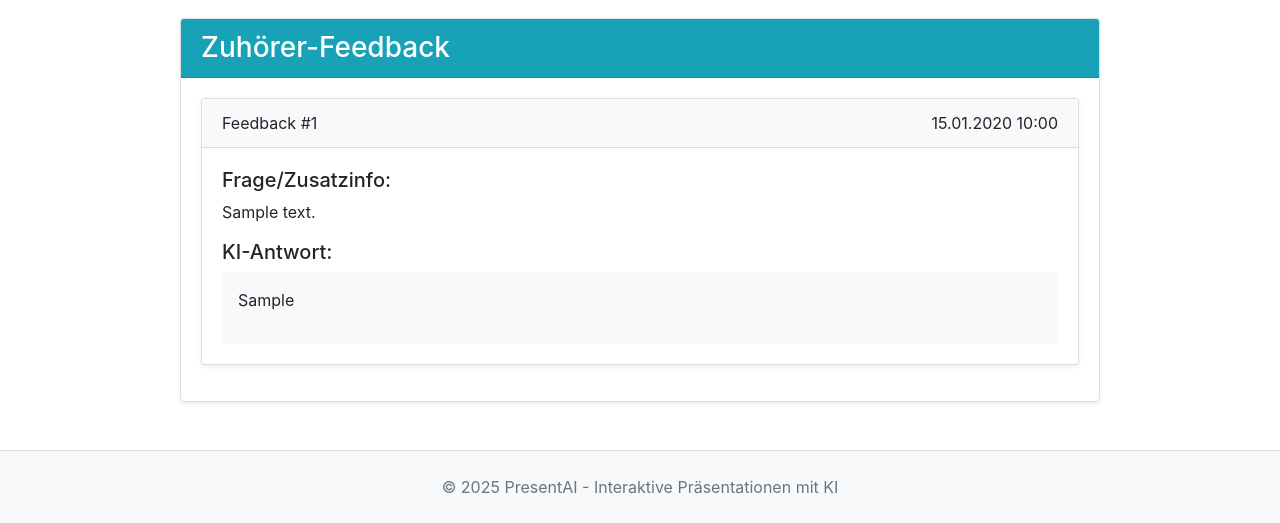
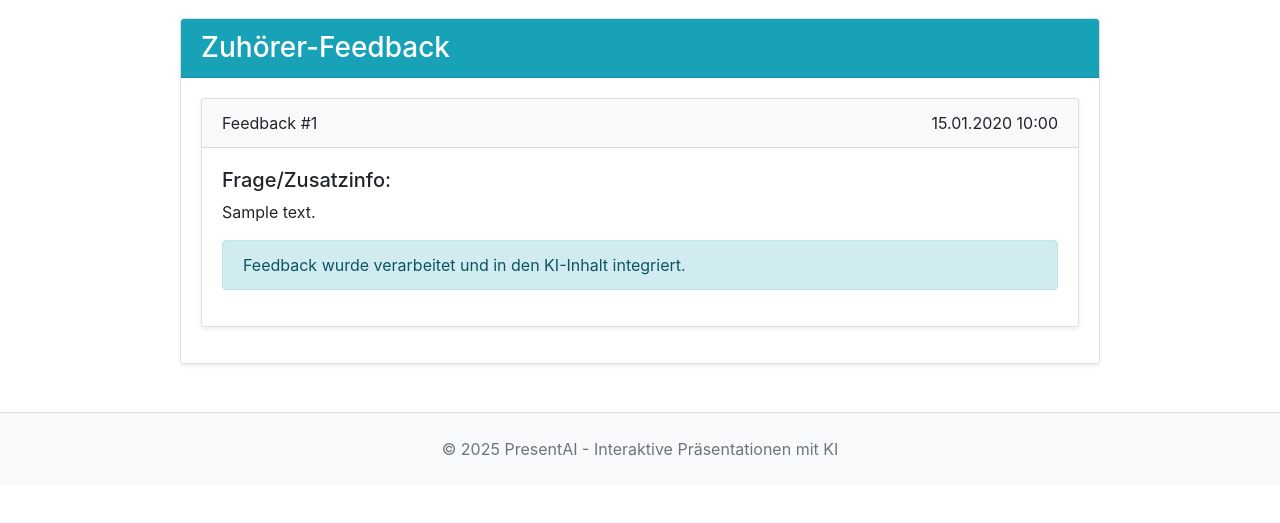
Before and after one commit to DG1001/ConfChat, a Flask app: page /presentation/1 in a window 1280 px wide. Shown: the part 666-1189 px from the top of the page. After the commit the page ends 1122 px from the top, so only its background shows below. Run offline with Flask 3, Linux system fonts and the light colour scheme; a user stored in the database is signed in; tables that the repository leaves empty hold one stand-in row (values such as "Sample post"); some libraries are stand-ins or nearby versions.

Commit message:
refactor: Entferne KI-Antwort-Historie in Feedbacks und zeige nur Verarbeitungshinweis

```diff
--- a/templates/view_presentation.html
+++ b/templates/view_presentation.html
@@ -86,16 +86,9 @@
                                         <h5>Frage/Zusatzinfo:</h5>
                                         <p>{{ feedback.content }}</p>
 
-                                        {% if feedback.is_processed %}
-                                            <h5>KI-Antwort:</h5>
-                                            <div class="bg-light p-3 rounded markdown-content">
-                                                {{ feedback.ai_response|markdown|safe }}
-                                            </div>
-                                        {% else %}
-                                            <div class="alert alert-warning">
-                                                Wird verarbeitet...
-                                            </div>
-                                        {% endif %}
+                                        <div class="alert alert-info">
+                                            Feedback wurde verarbeitet und in den KI-Inhalt integriert.
+                                        </div>
                                     </div>
                                 </div>
                             {% endfor %}
@@ -169,9 +162,8 @@ function updateFeedbacks() {
                                 <p>${feedback.content}</p>
 
                                 ${feedback.is_processed ?
-                                    `<h5>KI-Antwort:</h5>
-                                    <div class="bg-light p-3 rounded markdown-content">
-                                        <div id="markdown-${feedback.id}"></div>
+                                    `<div class="alert alert-info">
+                                        Feedback wurde verarbeitet und in den KI-Inhalt integriert.
                                     </div>` :
                                     `<div class="alert alert-warning">
                                         Wird verarbeitet...
@@ -184,15 +176,7 @@ function updateFeedbacks() {
 
                 container.innerHTML = feedbackHTML;
 
-                // Markdown für alle verarbeiteten Feedbacks rendern
-                feedbacks.forEach(feedback => {
-                    if (feedback.is_processed) {
-                        const element = document.getElementById(`markdown-${feedback.id}`);
-                        if (element) {
-                            element.innerHTML = marked.parse(feedback.ai_response);
-                        }
-                    }
-                });
+                // Keine Markdown-Rendering für einzelne Feedbacks mehr nötig
             } else {
                 document.getElementById('feedbackContainer').innerHTML = `
                     <div class="alert alert-info">
```
